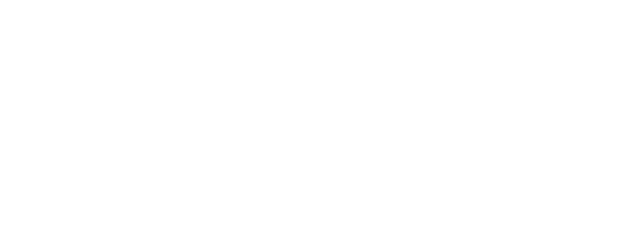
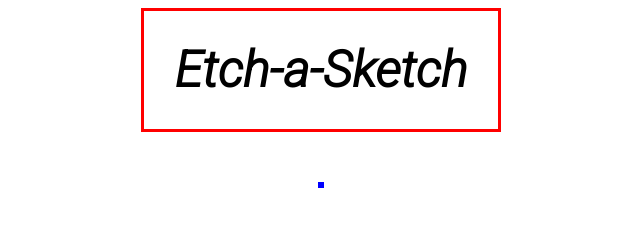
Before and after one commit to IsaacWild/etch-a-sketch, a plain HTML site: page index.html in a window 1280 px wide. Shown: the whole page, without its empty margins (319-959 px from the left). Drawn offline with Linux system fonts and the light colour scheme.

Commit message:
added basic page ready to manipulate the DOM to my will

```diff
--- a/index.html
+++ b/index.html
@@ -12,6 +12,13 @@
     <script src="script.js" defer></script>
 </head>
 <body>
+    <div id="container">
+        <div class="header">
+            Etch-a-Sketch
+        </div>
+        <div class="gridWrapper">
 
+        </div>
+    </div>
 </body>
 </html>
--- a/style.css
+++ b/style.css
@@ -0,0 +1,19 @@
+#container{
+    display: flex;
+    flex-direction: column;
+    align-items: center;
+    gap: 50px;
+    font-family: 'Roboto', sans-serif;
+}
+.header{
+
+    font-size: 50px;
+    font-style: italic;
+    font-weight: 1000;
+    padding: 30px;
+    border: red solid;
+}
+
+.gridWrapper{
+    border: dashed blue;
+}
```
Also changed, not shown: script.js (line endings or trailing spaces).
